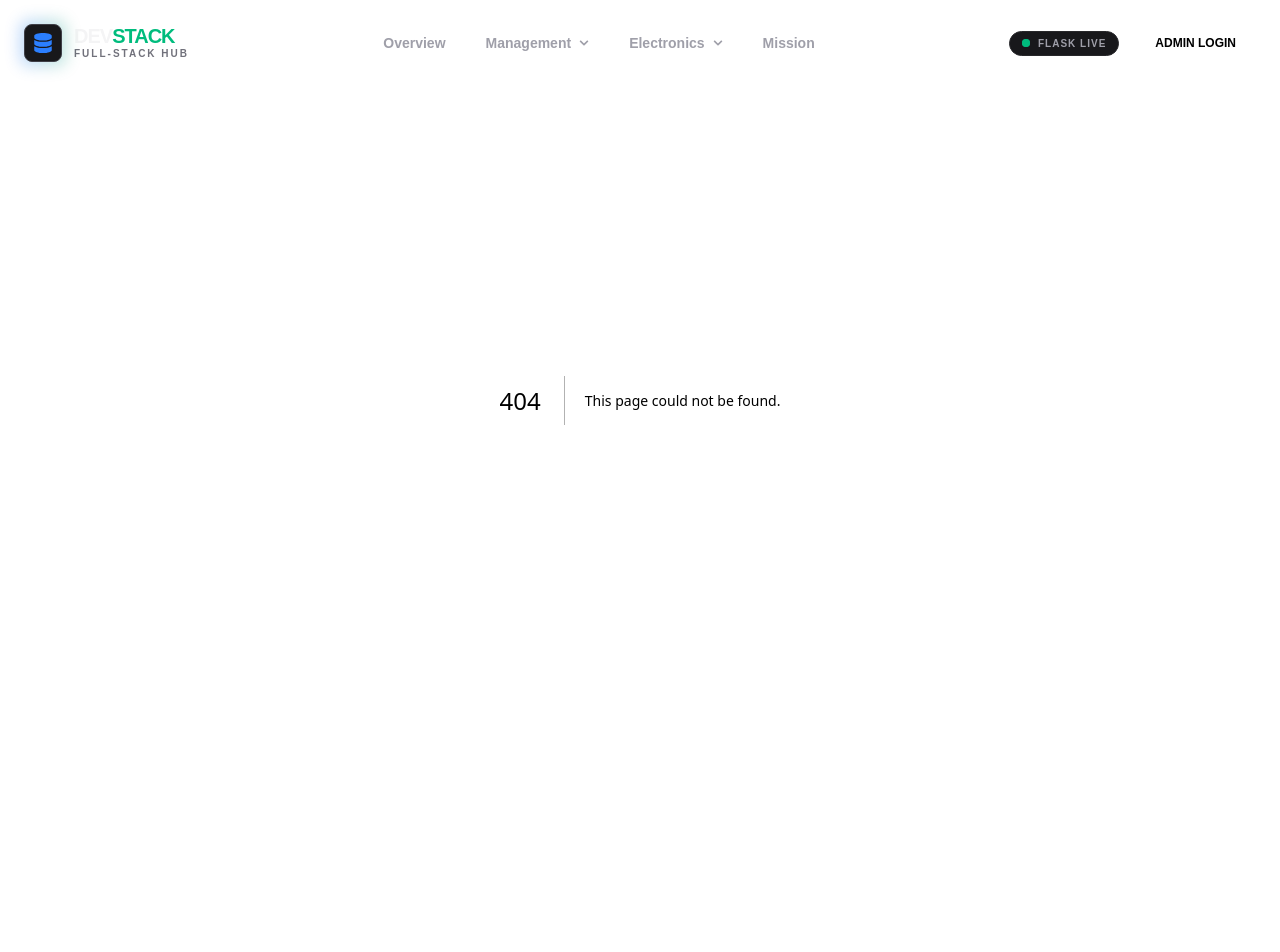
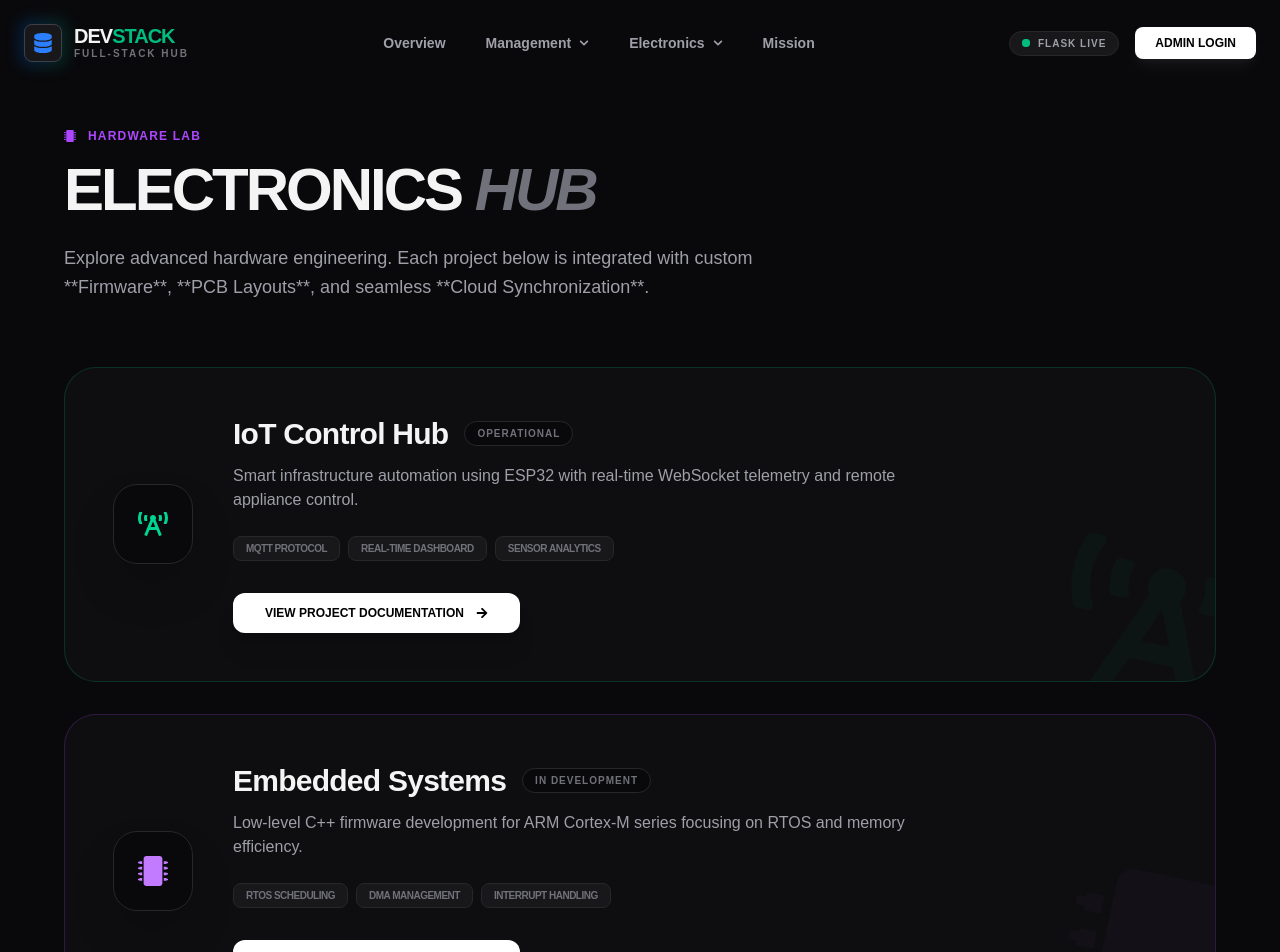
Before and after one commit to JaswanthVB/dev-stack, a Next.js app: page /electronics in a window 1280 px wide. Before the commit this address had no page. Shown: the top 952 px of the page. Before the commit the page ends 800 px from the top, so only its background shows below. Built offline with nearby package versions, Linux system fonts and the light colour scheme.

Commit message:
Added new UI

```diff
--- /dev/null
+++ b/app/electronics/page.tsx
@@ -0,0 +1,137 @@
+'use client';
+
+import {
+  FaMicrochip,
+  FaCogs,
+  FaArrowRight,
+  FaBroadcastTower,
+  FaProjectDiagram,
+  FaMemory, // Replacement for FaCpu
+  FaCode // Replacement for FaTerminal
+} from 'react-icons/fa';
+import Link from 'next/link';
+
+export default function ElectronicsPage() {
+
+  const projects = [
+    {
+      title: "IoT Control Hub",
+      slug: "iot",
+      description: "Smart infrastructure automation using ESP32 with real-time WebSocket telemetry and remote appliance control.",
+      icon: <FaBroadcastTower className="text-emerald-400" />,
+      features: ["MQTT Protocol", "Real-time Dashboard", "Sensor Analytics"],
+      status: "Operational",
+      accent: "border-emerald-500/20"
+    },
+    {
+      title: "Embedded Systems",
+      slug: "embedded",
+      description: "Low-level C++ firmware development for ARM Cortex-M series focusing on RTOS and memory efficiency.",
+      icon: <FaMicrochip className="text-purple-400" />,
+      features: ["RTOS Scheduling", "DMA Management", "Interrupt Handling"],
+      status: "In Development",
+      accent: "border-purple-500/20"
+    },
+    {
+      title: "Circuit Design",
+      slug: "circuits",
+      description: "High-speed PCB layout and multilayer hardware design with signal integrity analysis and EMI shielding.",
+      icon: <FaProjectDiagram className="text-amber-400" />,
+      features: ["Multilayer PCB", "BOM Optimization", "Signal Integrity"],
+      status: "Beta Testing",
+      accent: "border-amber-500/20"
+    }
+  ];
+
+  return (
+    <main className="min-h-screen bg-zinc-950 text-zinc-100 pt-32 pb-20 px-6">
+      <div className="max-w-6xl mx-auto">
+
+        {/* Page Header */}
+        <header className="mb-16">
+          <div className="flex items-center gap-3 text-purple-500 font-bold text-xs uppercase tracking-widest mb-4">
+            <FaMicrochip /> Hardware Lab
+          </div>
+          <h1 className="text-5xl md:text-6xl font-black tracking-tighter uppercase mb-6">
+            Electronics <span className="text-zinc-500 italic">Hub</span>
+          </h1>
+          <p className="text-zinc-400 text-lg max-w-3xl leading-relaxed">
+            Explore advanced hardware engineering. Each project below is integrated with
+            custom **Firmware**, **PCB Layouts**, and seamless **Cloud Synchronization**.
+          </p>
+        </header>
+
+        {/* Systems Grid */}
+        <div className="grid grid-cols-1 gap-8">
+          {projects.map((project) => (
+            <div
+              key={project.slug}
+              className={`group relative overflow-hidden bg-zinc-900/40 border ${project.accent} rounded-[2rem] p-8 md:p-12 transition-all hover:bg-zinc-900/60`}
+            >
+              <div className="flex flex-col md:flex-row gap-10 items-start md:items-center">
+
+                <div className="shrink-0 w-20 h-20 rounded-3xl bg-zinc-950 border border-zinc-800 flex items-center justify-center text-3xl shadow-2xl group-hover:scale-110 transition-transform duration-500">
+                  {project.icon}
+                </div>
+
+                <div className="flex-grow">
+                  <div className="flex items-center gap-4 mb-3">
+                    <h2 className="text-3xl font-bold tracking-tight">{project.title}</h2>
+                    <span className="px-3 py-1 rounded-full bg-zinc-950 border border-zinc-800 text-[10px] font-black text-zinc-500 uppercase tracking-widest">
+                      {project.status}
+                    </span>
+                  </div>
+                  <p className="text-zinc-400 mb-6 max-w-2xl">{project.description}</p>
+
+                  <div className="flex flex-wrap gap-2 mb-8">
+                    {project.features.map((feature) => (
+                      <span key={feature} className="text-[10px] font-bold px-3 py-1 bg-zinc-900 text-zinc-500 rounded-lg border border-zinc-800 uppercase tracking-tighter">
+                        {feature}
+                      </span>
+                    ))}
+                  </div>
+
+                  <Link
+                    href={`/tech/${project.slug}`}
+                    className="inline-flex items-center gap-3 px-8 py-3 bg-white text-black rounded-xl font-black uppercase text-xs hover:bg-purple-500 hover:text-white transition-all group/btn shadow-xl"
+                  >
+                    View Project Documentation
+                    <FaArrowRight className="group-hover/btn:translate-x-2 transition-transform" />
+                  </Link>
+                </div>
+              </div>
+
+              <div className="absolute -bottom-10 -right-10 opacity-[0.03] group-hover:opacity-[0.07] transition-opacity text-[12rem] rotate-12 pointer-events-none">
+                {project.icon}
+              </div>
+            </div>
+          ))}
+        </div>
+
+        {/* Hardware / Firmware Note */}
+        <footer className="mt-20 flex flex-col md:flex-row items-center justify-between p-10 rounded-3xl bg-purple-500/5 border border-purple-500/10 gap-8">
+          <div className="flex items-center gap-6">
+            <div className="p-4 rounded-2xl bg-zinc-900 text-purple-500">
+              <FaCogs size={30} />
+            </div>
+            <div>
+              <h4 className="font-bold text-xl uppercase tracking-tighter">Hardware Architecture</h4>
+              <p className="text-zinc-500 text-sm">Industrial grade PCB design and firmware security protocols.</p>
+            </div>
+          </div>
+          <div className="flex gap-4">
+            <div className="flex flex-col items-center">
+              <span className="text-zinc-500 text-[10px] font-bold uppercase tracking-widest mb-1">Controller</span>
+              <div className="px-4 py-2 bg-zinc-900 border border-zinc-800 rounded-lg font-mono text-xs text-blue-400 font-bold uppercase tracking-tighter">ESP32 / AVR</div>
+            </div>
+            <div className="flex flex-col items-center">
+              <span className="text-zinc-500 text-[10px] font-bold uppercase tracking-widest mb-1">Memory</span>
+              <div className="px-4 py-2 bg-zinc-900 border border-zinc-800 rounded-lg font-mono text-xs text-purple-400 font-bold uppercase tracking-tighter">SRAM / Flash</div>
+            </div>
+          </div>
+        </footer>
+
+      </div>
+    </main>
+  );
+}
```
